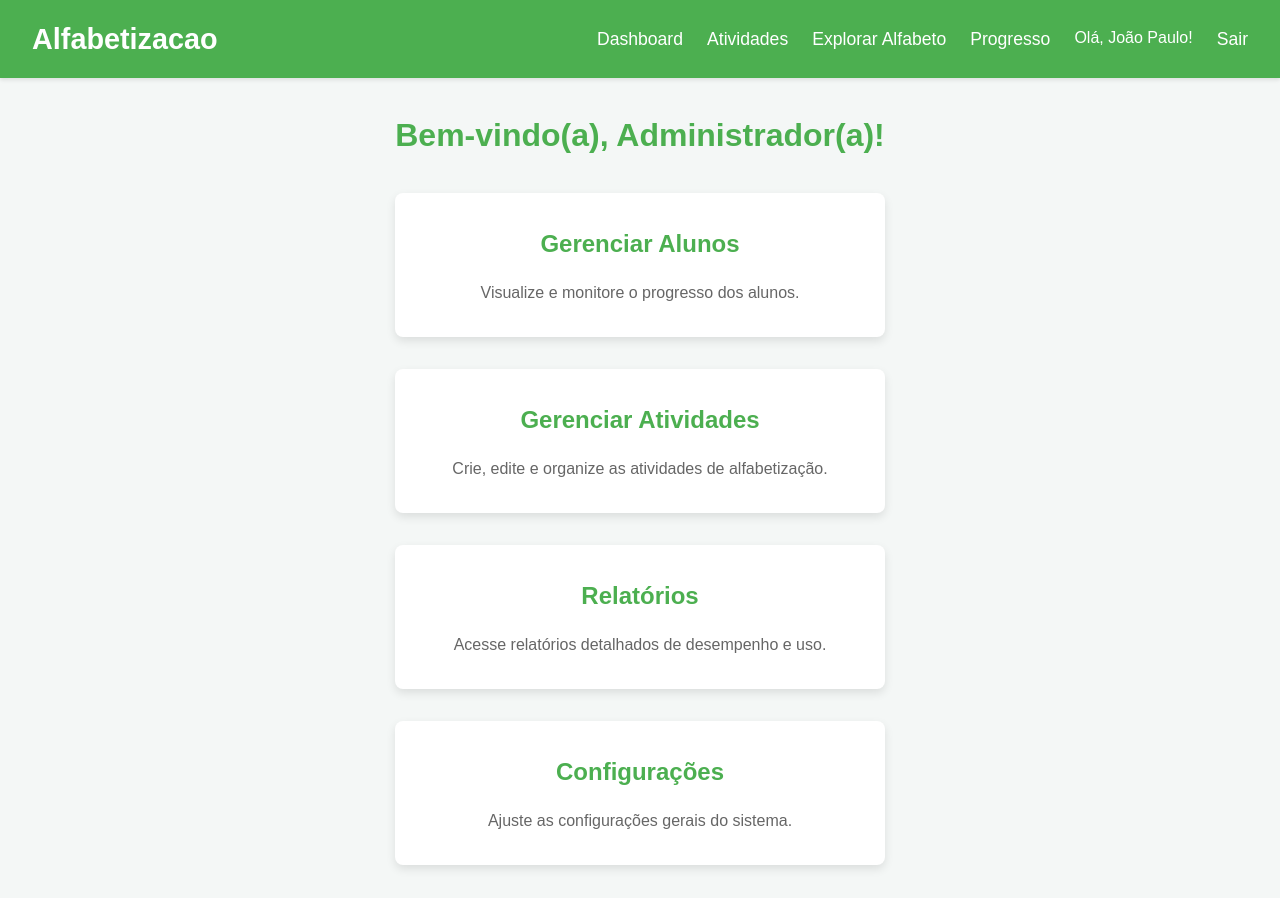
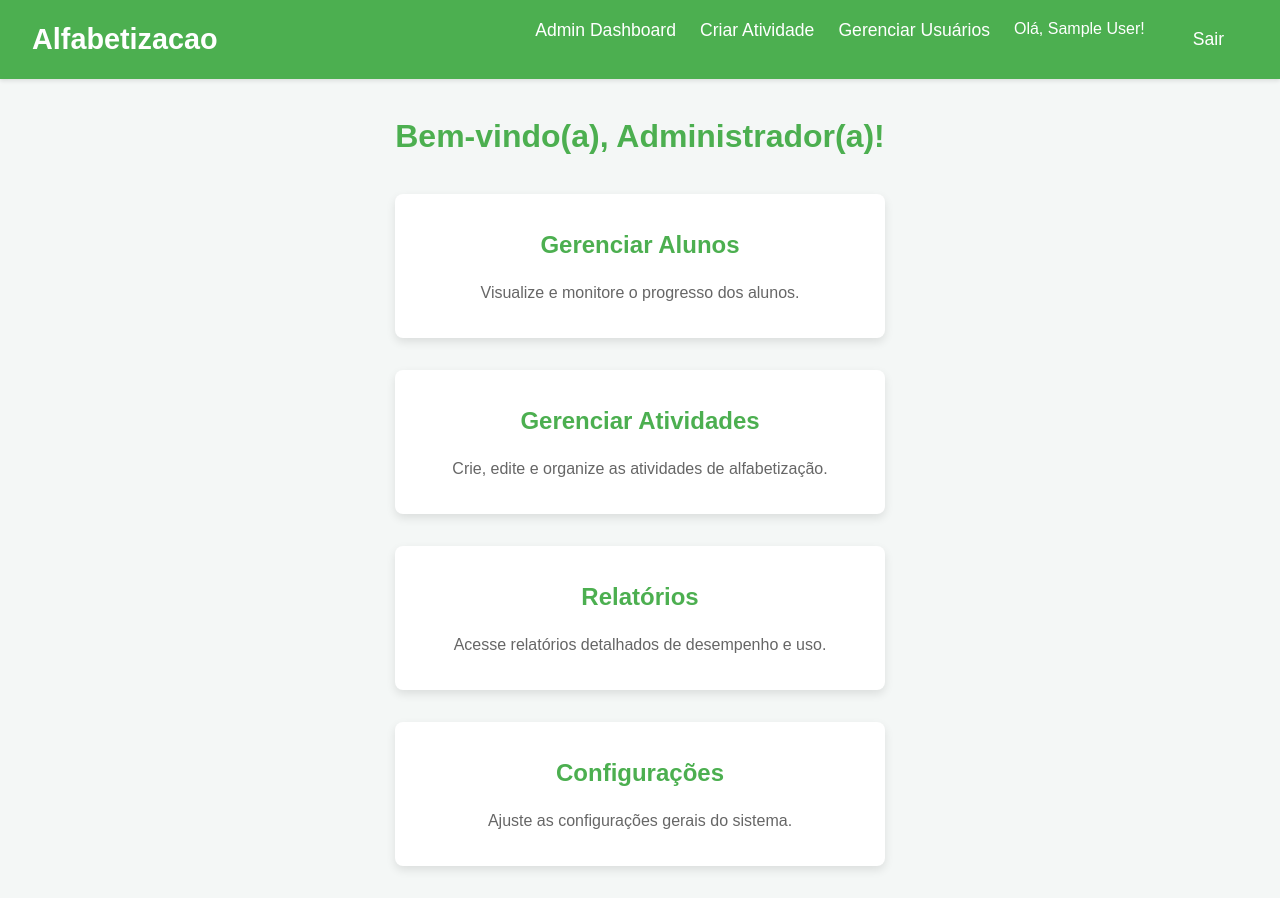
Before and after one commit to JoaoLucio2865/AlfabetizarLetrar, a React (Vite) app: page /dashboard in a window 1280 px wide. Built offline with nearby package versions, Linux system fonts and the light colour scheme; sample sign-in values are in the browser's storage.

Commit message:
Fix: ajust user

```diff
--- a/src/components/common/Header.jsx
+++ b/src/components/common/Header.jsx
@@ -1,6 +1,6 @@
-import React from 'react';
 import styled from 'styled-components';
-import { Link } from 'react-router-dom';
+import { Link, useNavigate } from 'react-router-dom';
+import { useAuth } from '../../context/AuthContext';
 
 const HeaderContainer = styled.header`
   background-color: var(--primary-color);
@@ -33,11 +33,33 @@ const Nav = styled.nav`
       text-decoration: underline;
     }
   }
+
+  li button {  // Estilo para o botão de logout (opcional, para diferenciar do link)
+    background: none;
+    border: none;
+    color: white;
+    font-size: 1.1rem;
+    cursor: pointer;
+    &:hover {
+      text-decoration: underline;
+    }
+  }
 `;
 
 const Header = () => {
-  const userName = "João Paulo";
-  const userRole = "student";
+  const { user, logout } = useAuth();
+  const navigate = useNavigate();
+  const userName = user?.name || 'Usuário';
+  const userRole = user?.role || 'student';  // Fallback para student
+
+  const handleLogout = () => {
+    logout();
+    navigate('/login');
+  };
+
+  if (!user) {
+    return null;
+  }
 
   return (
     <HeaderContainer>
@@ -47,7 +69,7 @@ const Header = () => {
           {userRole === 'student' && (
             <>
               <li><Link to="/dashboard">Dashboard</Link></li>
-              <li><Link to="/activity/syllable-formation">Atividades</Link></li>
+              <li><Link to="/upcoming-activities">Atividades</Link></li>  {/* Atualizado: Para novas atividades */}
               <li><Link to="/activity/alphabet-explorer">Explorar Alfabeto</Link></li>
               <li><Link to="/progress">Progresso</Link></li>
             </>
@@ -55,12 +77,12 @@ const Header = () => {
           {userRole === 'admin' && (
             <>
               <li><Link to="/dashboard">Admin Dashboard</Link></li>
-              <li><Link to="/admin/content">Gerenciar Conteúdo</Link></li>
+              <li><Link to="/create-activity">Criar Atividade</Link></li>  {/* Exemplo: Para criação de atividades */}
               <li><Link to="/admin/users">Gerenciar Usuários</Link></li>
             </>
           )}
           <li>Olá, {userName}!</li>
-          <li><Link to="/login">Sair</Link></li>
+          <li><button onClick={handleLogout}>Sair</button></li>  {/* ← Mudança: Botão com logout real */}
         </ul>
       </Nav>
     </HeaderContainer>
```
